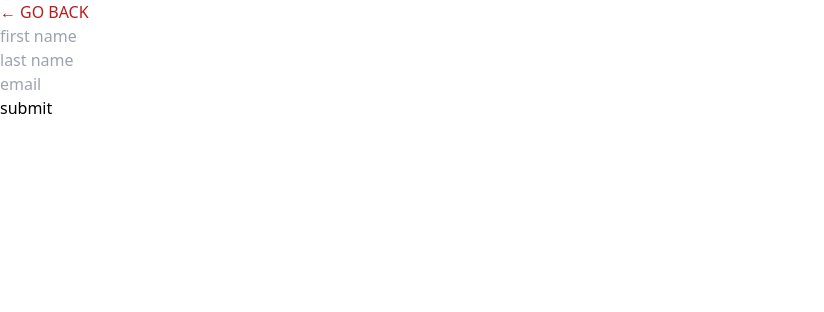
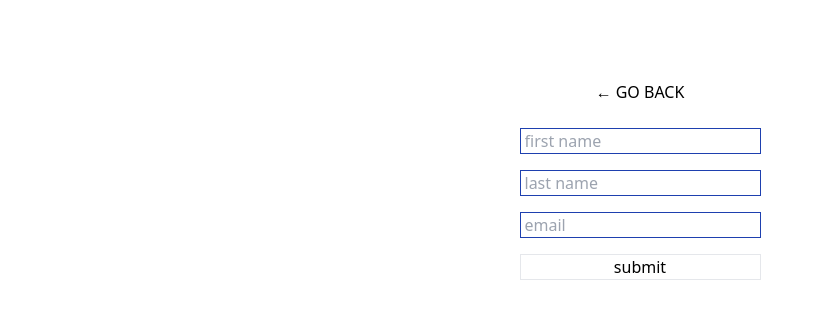
Before and after one commit to anetakasprzak/next-practice-app, a Next.js app: page /inputs/form in a window 1280 px wide. Shown: the top 312 px of the page, without its empty margins (0-824 px from the left). Built offline with nearby package versions, Linux system fonts and the light colour scheme.

Commit message:
input form basic styles - tailwindcss

```diff
--- a/app/inputs/form/page.js
+++ b/app/inputs/form/page.js
@@ -5,7 +5,7 @@ import { useForm } from "react-hook-form";
 
 export default function Page() {
   return (
-    <div>
+    <div className="flex flex-col gap-6 items-center mt-20">
       <GoBack />
       <Form />
     </div>
@@ -35,35 +35,49 @@ function Form() {
 
   return (
     <div>
-      <form onSubmit={handleSubmit(onSubmit)}>
-        <div>
+      <form onSubmit={handleSubmit(onSubmit)} className="flex flex-col gap-4">
+        <div className="flex flex-col">
           <input
             type="text"
             placeholder="first name"
             {...register("firstName", { required: true })}
+            className="border border-blue-800 px-1"
           />
-          {errors.firstName && <span>This field is required</span>}
+          {errors.firstName && (
+            <span className="text-xs text-red-600">This field is required</span>
+          )}
         </div>
 
-        <div>
+        <div className="flex flex-col">
           <input
             type="text"
             placeholder="last name"
-            {...register("firstName", { required: true })}
+            {...register("lastName", { required: true })}
+            className="border border-blue-800 px-1"
           />
-          {errors.lastName && <span>This field is required</span>}
+          {errors.lastName && (
+            <span className="text-xs text-red-600">This field is required</span>
+          )}
         </div>
 
-        <div>
+        <div className="flex flex-col">
           <input
             type="text"
             placeholder="email"
             {...register("email", { required: true })}
+            className="border border-blue-800 px-1"
           />
-          {errors.email && <span>This field is required</span>}
+          {errors.email && (
+            <span className="text-xs text-red-600">This field is required</span>
+          )}
         </div>
 
-        <button type="submit">submit</button>
+        <button
+          type="submit"
+          className="hover:text-green-600 border hover:border-green-600"
+        >
+          submit
+        </button>
       </form>
     </div>
   );
```
